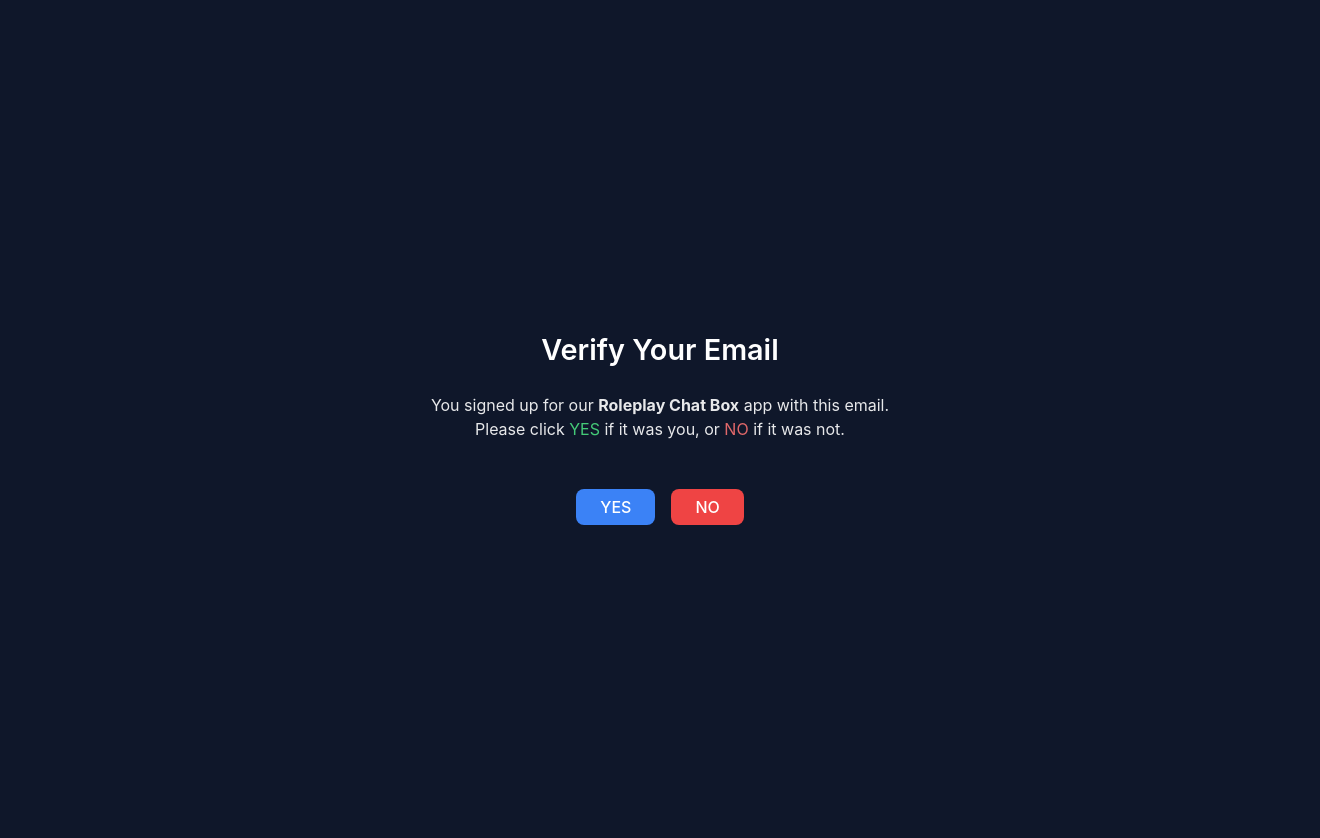
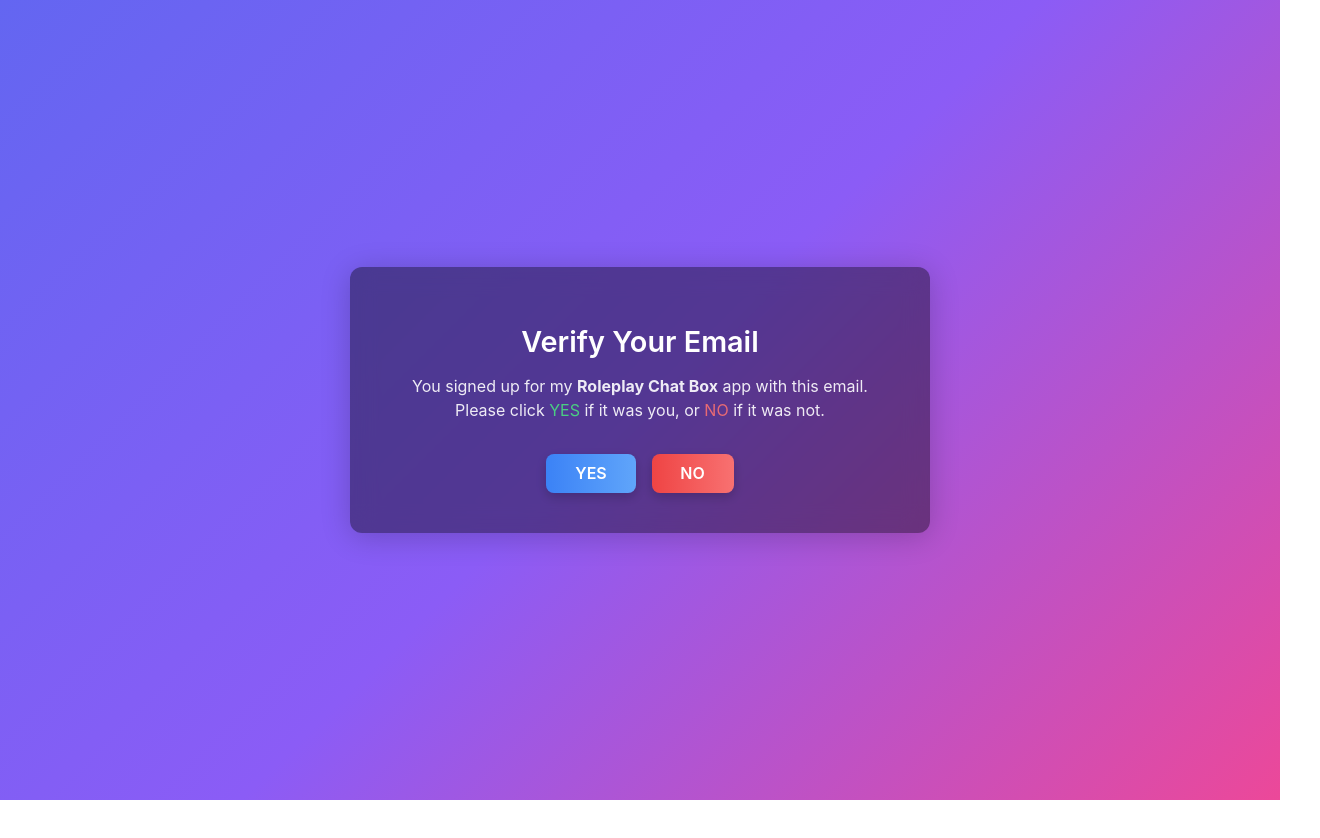
Before and after one commit to AmalaJ-30/RoleplayChatBot, a React (Vite) app in the folder frontend/: page /signup/verify in a window 1280 px wide. Shown: the whole page, 1320 px wide, since content can reach past the window. After the commit the page ends 800 px from the top, so only its background shows below. Built offline with nearby package versions, Linux system fonts and the light colour scheme.

Commit message:
Ploished the home, signup and email verification pages and things still work. PS this may be too girly to present to people so i am mentally prepared to redo it if necessary

```diff
--- a/frontend/src/pages/signup/Signup.module.css
+++ b/frontend/src/pages/signup/Signup.module.css
@@ -1,10 +1,11 @@
 .signupContainer {
-  width: 100%;
-  max-width: 400px;
-  padding: 20px;
-  border-radius: 10px;
-  box-shadow: 0px 400px 100px rgba(0, 0, 0, 0.2);
-  background-color: rgb(10, 10, 49);
+  backdrop-filter: blur(5px);
+  -webkit-backdrop-filter: blur(20px); /* for Safari */
+  background: rgba(255, 255, 255, 0.08); /* almost transparent */
+  border: 1px solid rgba(255, 255, 255, 0.2);
+  box-shadow: 0 8px 32px rgba(0, 0, 0, 0.37);
+  border-radius: 1rem;
+  padding: 2rem;
 }
 .pageWrapper {
   display: flex;
@@ -12,19 +13,26 @@
   align-items: center;
   min-height: 100vh;
   width: 100vw;
-  background-color: inherit;
+  background:
+  linear-gradient(135deg, #1e1b4b, #6d28d9, #8b5cf6),
+  url("https://www.transparenttextures.com/patterns/diagmonds-light.png"); /* C:\Users\shant\Downloads\2025-08-19 16_31_55-.png*/
+background-size: cover;
+background-blend-mode: overlay;
 }
+
 /* Title and subtitle */
 .signupTitle {
   font-size: 24px;
   font-weight: bold;
-  color: rgb(176, 111, 176);
+  color: #E9D5FF;
+  text-align: center;
 }
 
 .signupSubtitle {
   font-size: 16px;
-  color: gray;
+  color: #D1D5DB;
   margin-bottom: 20px;
+  text-align: center;
 }
 
 /* Form styling */
@@ -39,11 +47,11 @@
   max-width: 300px;
   padding: 10px;
   margin: 10px 0;
-  border: 1px solid #ccc;
+  border: 1px solid #bc71e8;
   border-radius: 5px;
   font-size: 16px;
   background-color: white;
-  color: black;
+  color: #1F2937;
 }
 
 /* Signup Button */
@@ -61,12 +69,12 @@
 }
 
 .signupButton:hover {
-  background-color: rgb(121, 110, 121);
+  background-color: rgb(201, 143, 201);
 }
 
 /* Message after signup */
 .signupMessage {
   font-size: 14px;
-  color: gray;
+  color: #FFFFFF;
   margin-top: 20px;
 }
--- a/frontend/src/pages/signup/SignupEmailVerification.jsx
+++ b/frontend/src/pages/signup/SignupEmailVerification.jsx
@@ -28,44 +28,62 @@
 return (
   <div
     style={{
-        backgroundColor: "#0f172a",
+      background: "linear-gradient(135deg, #6366f1, #8b5cf6, #ec4899)",
       color: "white",
-        minHeight: "100vh",   // changed from height
+      minHeight: "100vh",
       width: "100vw",
       display: "flex",
-        flexDirection: "column",
       justifyContent: "center",
       alignItems: "center",
-        textAlign: "center",
-        padding: "20px",
       fontFamily: "Inter, sans-serif",
     }}
   >
-      <h1 style={{ fontSize: "1.8rem", fontWeight: "600", marginBottom: "0.75rem" }}>
+    {/* Glassy Card Wrapper */}
+    <div
+      style={{
+        background: "rgba(0, 0, 0, 0.4)",   // semi-transparent overlay
+        backdropFilter: "blur(12px)",       // frosted glass effect
+        borderRadius: "12px",
+        padding: "40px",
+        maxWidth: "500px",
+        textAlign: "center",
+        boxShadow: "0 4px 30px rgba(0,0,0,0.2)",
+      }}
+    >
+      <h1 style={{ fontSize: "1.8rem", fontWeight: "600", marginBottom: "1rem" }}>
         Verify Your Email
       </h1>
-      <p style={{ fontSize: "1rem", maxWidth: "500px", opacity: 0.9 }}>
-        You signed up for our <strong>Roleplay Chat Box</strong> app with this
+
+      <p style={{ fontSize: "1rem", opacity: 0.9, marginBottom: "2rem" }}>
+        You signed up for my <strong>Roleplay Chat Box</strong> app with this
         email. Please click <span style={{ color: "#4ade80" }}>YES</span> if it
         was you, or <span style={{ color: "#f87171" }}>NO</span> if it was not.
       </p>
 
-      <div style={{ marginTop: "2rem", display: "flex", gap: "1rem" }}>
+      {/* Buttons */}
+      <div style={{ display: "flex", justifyContent: "center", gap: "1rem" }}>
         <button
           onClick={() => handleVerification(true)}
           style={{
-            backgroundColor: "#3b82f6",
+            background: "linear-gradient(to right, #3b82f6, #60a5fa)", // YES
             color: "white",
-            padding: "0.5rem 1.5rem",
+            padding: "0.6rem 1.8rem",
             borderRadius: "8px",
             border: "none",
             fontSize: "1rem",
-            fontWeight: "500",
+            fontWeight: "600",
             cursor: "pointer",
-            transition: "background-color 0.2s",
+            boxShadow: "0 4px 12px rgba(0,0,0,0.2)",
+            transition: "transform 0.2s, opacity 0.2s",
           }}
-          onMouseOver={(e) => (e.target.style.backgroundColor = "#2563eb")}
-          onMouseOut={(e) => (e.target.style.backgroundColor = "#3b82f6")}
+          onMouseOver={(e) => {
+            e.target.style.transform = "scale(1.05)";
+            e.target.style.opacity = "0.9";
+          }}
+          onMouseOut={(e) => {
+            e.target.style.transform = "scale(1)";
+            e.target.style.opacity = "1";
+          }}
         >
           YES
         </button>
@@ -73,18 +91,25 @@
         <button
           onClick={() => handleVerification(false)}
           style={{
-            backgroundColor: "#ef4444",
+            background: "linear-gradient(to right, #ef4444, #f87171)", // NO
             color: "white",
-            padding: "0.5rem 1.5rem",
+            padding: "0.6rem 1.8rem",
             borderRadius: "8px",
             border: "none",
             fontSize: "1rem",
-            fontWeight: "500",
+            fontWeight: "600",
             cursor: "pointer",
-            transition: "background-color 0.2s",
+            boxShadow: "0 4px 12px rgba(0,0,0,0.2)",
+            transition: "transform 0.2s, opacity 0.2s",
           }}
-          onMouseOver={(e) => (e.target.style.backgroundColor = "#dc2626")}
-          onMouseOut={(e) => (e.target.style.backgroundColor = "#ef4444")}
+          onMouseOver={(e) => {
+            e.target.style.transform = "scale(1.05)";
+            e.target.style.opacity = "0.9";
+          }}
+          onMouseOut={(e) => {
+            e.target.style.transform = "scale(1)";
+            e.target.style.opacity = "1";
+          }}
         >
           NO
         </button>
@@ -96,5 +121,7 @@
         </p>
       )}
     </div>
+  </div>
 );
+
 }
--- a/frontend/src/pages/signup/home.jsx
+++ b/frontend/src/pages/signup/home.jsx
@@ -86,11 +86,11 @@
   value={password}
   onChange={(e) => setPassword(e.target.value)}
 />
-          <button className={styles.loginButton} onClick={handleLogin}>Login</button>
-        </div>
 
-        <p
-  style={{ cursor: 'pointer', marginTop: '10px', color: '#9b5de5' }}
+        <button className={styles.loginButton} onClick={handleLogin}>Login</button>
+
+ <p
+  className={styles.forgotPassword}
   onClick={handleForgotPassword}
 >
   Forgot Password?
@@ -98,14 +98,15 @@
 
         <p className={styles.warningText}>
           Please note that the conversations you are about to have are with AI bots. <br />
-          You are <strong>NOT</strong> talking to real celebrities.
+          You are <strong>NOT</strong> talking to real historical figures.
         </p>
 
         <p className={styles.disclaimer}>
-          We will not be held accountable for actions you commit based on your conversations with this bot.
+         I will not be held accountable for actions you commit based on your conversations with this bot.
         </p>
         {error && <p style={{ color: "red", marginTop: "10px" }}>{error}</p>}
 
+</div>
       </div> {/* 🧊 END NEW WRAPPER DIV */}
     </div>
       {modalMessage && (
--- a/frontend/src/pages/signup/home.module.css
+++ b/frontend/src/pages/signup/home.module.css
@@ -16,10 +16,14 @@
   align-items: center;
   min-height: 100vh;
   width: 100vw;
-  background-color: rgb(198, 169, 202);
+    background:
+  linear-gradient(135deg, #1e1b4b, #6d28d9, #8b5cf6),
+  url("https://transparenttextures.com/patterns/gray-floral.png"); /* C:\Users\shant\Downloads\2025-08-19 16_31_55-.png*/
+background-size: cover;
+background-blend-mode: overlay;
 }
 .title {
-  color: #df77f2;
+  color:  rgb(0, 0, 0);
   font-size: 24px;
   font-weight: bold;
   margin-bottom: 10px;
@@ -29,53 +33,59 @@
   color: #ffffff;
   font-weight: bold;
 }
+
 .loginBox {
-  background-color: #0d0b40;
+  position: relative;
+  z-index: 1;
+  backdrop-filter: blur(3px);
+  -webkit-backdrop-filter: blur(20px); /* for Safari */
+  background: rgba(225, 140, 236, 0.06); /* almost transparent */
+  border-radius: 15px;
   padding: 40px;
-  border-radius: 15px;
-  width: 90%;
-  max-width: 500px;
-  box-shadow: 0 8px 20px rgba(128, 82, 82, 0.2);
-  text-align: center;
+/*box-shadow: 0 8px 32px rgba(0,0,0,0.4);*/
 }
+
 .loginForm {
-  background-color: #0d0b40;
+
   padding: 30px;
   border-radius: 12px;
   width: 90%;
   max-width: 400px;
-  box-shadow: 0 0 10px rgba(0,0,0,0.2);
+  box-shadow:  rgba(236, 72, 153, 0.4);
   margin-top: 20;
+  color: black;
 }
 
 .inputField {
-  width: 100%;
-  padding: 10px;
-  margin: 10px 0;
+  width: 90%;
+  padding: 12px;
+  margin: 6px 0;
   border-radius: 5px;
   border: none;
   font-size: 14px;
+  background-color: whitesmoke;
+  color: black;
 }
 
 .loginButton {
-  background-color: #c972cf;
+  background: linear-gradient(to right, #a855f7, #d946ef);
   color: white;
   border: none;
   padding: 12px;
-  margin-top: 15px;
+  margin-top: 6px;
   border-radius: 5px;
   font-weight: bold;
-  width: 100%;
+  width: 97%;
   cursor: pointer;
   transition: background 0.3s ease;
 }
 
 .loginButton:hover {
-  background-color: #a44fb2;
+  opacity: 0.85;
 }
 
 .warningText {
-  color: rgb(255, 0, 0);
+  color: rgb(0, 0, 0);
   font-weight: bold;
   margin-top: 20px;
   max-width: 400px;
@@ -86,10 +96,24 @@
 
 .disclaimer {
   font-size: 14px;
-  color: gray;
+  color:  rgb(0, 0, 0);
   margin-top: 10px;
   max-width: 400px;
   text-align: center; /* 👈 Same deal */
   margin-left: auto;
   margin-right: auto;
 }
+
+.forgotPassword {
+  text-align: right;   /* pushes it to the right side */
+  margin-top: 5px;
+  font-size: 14px;
+  color: #d8b4fe;      /* lavender for consistency */
+  cursor: pointer;
+  text-decoration: underline; /* underlined by default */
+  transition: color 0.3s ease;
+}
+
+.forgotPassword:hover {
+  color: #ffffff; /* brighter on hover */
+}
--- a/frontend/src/pages/signup/signup.jsx
+++ b/frontend/src/pages/signup/signup.jsx
@@ -12,7 +12,7 @@
   return (
     <div className={styles.pageWrapper}>
     <div className={styles.signupContainer}>
-    <h1 className={styles.signupTitle}>Welcome to Our Roleplay Chatbot</h1>
+    <h1 className={styles.signupTitle}>Welcome to my Roleplay Chatbot</h1>
     <p className={styles.signupSubtitle}>Please enter your info below:</p>
 
       <div className={styles.signupForm}>
```
Also changed, not shown: frontend/public/ai-head.png (added). Lines whose indentation alone changed are shown as unchanged.
